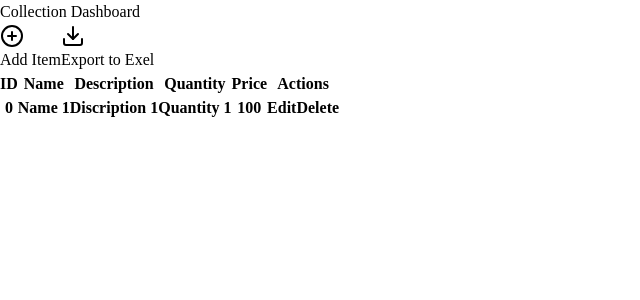
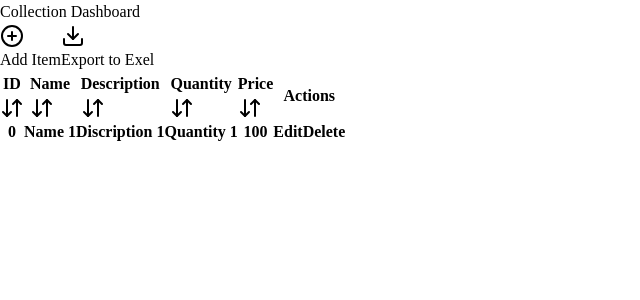
Before and after one commit to VaZRo/CollectionMonitoringApp, a React (Vite) app in the folder src/renderer/: page / in a window 1280 px wide. Shown: the top 300 px of the page, without its empty margins (0-640 px from the left). Built offline with nearby package versions, Linux system fonts and the light colour scheme.

Commit message:
added buttons on table head

```diff
--- /dev/null
+++ b/src/renderer/src/components/ButtonFilter.jsx
@@ -0,0 +1,12 @@
+import React from 'react';
+import { ArrowDownUp } from 'lucide-react';
+
+export default function ButtonFilter({ textField }) {
+  return (
+    <button className='hover:bg-gray-200 transition duration-400 ease-in-out rounded-md'>
+      <div className="flex items-center gap-2 justify-center my-1 mx-3">
+        {textField} <ArrowDownUp className="h-4 w-4" />
+      </div>
+    </button>
+  )
+}
--- a/src/renderer/src/components/Table.jsx
+++ b/src/renderer/src/components/Table.jsx
@@ -1,20 +1,37 @@
-import React from 'react'
+import React from 'react';
+import ButtonFilter from './ButtonFilter';
+import { ArrowDownUp } from 'lucide-react';
+
 
 export default function Table() {
   return (
     <div className="border border-gray-200 rounded-md shadow-xs">
       <table className='w-full table-auto'>
-        <thead className="text-gray-400">
+        <thead className="text-gray-400 hover:bg-gray-100 transition duration-400 ease-in-out">
           <tr>
-            <th className="font-medium py-2">ID</th>
-            <th className="font-medium py-2">Name</th>
-            <th className="font-medium py-2">Description</th>
-            <th className="font-medium py-2">Quantity</th>
-            <th className="font-medium py-2">Price</th>
-            <th className="font-medium py-2">Actions</th>
+            <th className="font-medium py-2">
+              <ButtonFilter textField={'ID'} />
+            </th>
+            <th className="font-medium py-2">
+              <ButtonFilter textField={'Name'} />
+            </th>
+            <th className="font-medium py-2">
+              <ButtonFilter textField={'Description'} />
+            </th>
+            <th className="font-medium py-2">
+              <ButtonFilter textField={'Quantity'} />
+            </th>
+            <th className="font-medium py-2">
+              <ButtonFilter textField={'Price'} />
+            </th>
+            <th className="font-medium py-2">
+              <div className="flex items-center gap-2 justify-center">
+                Actions
+              </div>
+            </th>
           </tr>
         </thead>
-        <tbody className='border-t border-gray-200'>
+        <tbody className='border-t border-gray-200 hover:bg-gray-100 transition duration-400 ease-in-out'>
           <tr>
             <th className="font-medium">0</th>
             <th className="font-medium">Name 1</th>
```
Also changed, not shown: 1 other file (tests, documents, lock files or other folders).
